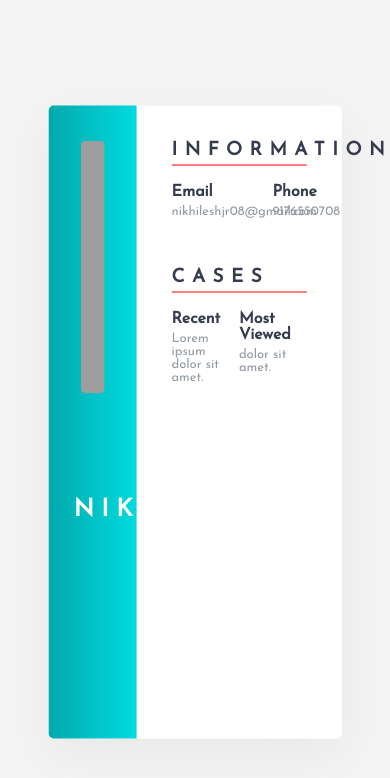
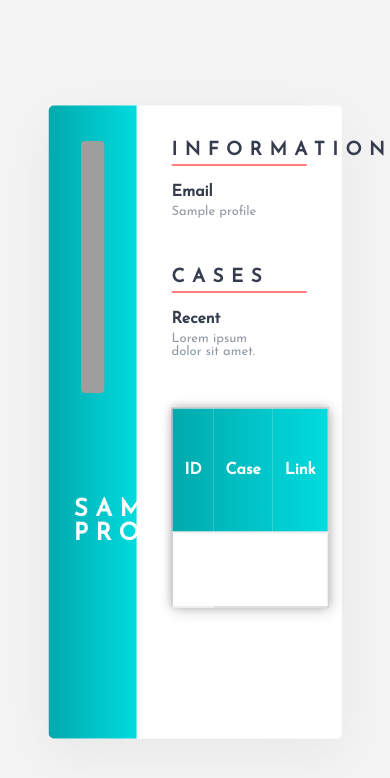
Before and after one commit to NikhileshJr08/Court-Case-Management, a Flask app: template court_case_management_webpage/templates/profile2.html in a window 390 px wide. Shown: the top 778 px of the page. Run offline with Flask 2, Linux system fonts and the light colour scheme; the template is opened without the code that fills it: most values are stand-ins (such as "Sample title", 1, 10 or a date in 2020); lists and menus that the app fills with data are empty; some libraries are stand-ins or nearby versions; grey boxes are pictures that could not be loaded.

Commit message:
Added the table in the profile page to display the case details

```diff
--- a/court_case_management_webpage/templates/profile2.html
+++ b/court_case_management_webpage/templates/profile2.html
@@ -123,6 +123,52 @@
       font-size: 18px;
     }
 
+    table {
+
+        border-collapse: collapse;
+        width: 730px;
+        height: 200px;
+        border: 1px solid #bdc3c7;
+        box-shadow: 2px 2px 15px rgba(0, 0, 0, 0.2), -1px -1px 8px rgba(0, 0, 0, 0.2);
+    }
+
+    tr {
+        transition: all .2s ease-in;
+        cursor: pointer;
+    }
+
+    th,
+    td {
+        padding: 12px;
+        text-align: left;
+        border-bottom: 1px solid #ddd;
+    }
+
+    #header {
+        background: linear-gradient(to right, #01a9ac, #01dbdf);
+        color: #fff;
+    }
+
+    h1 {
+        font-weight: 600;
+        text-align: center;
+        background: linear-gradient(to right, #01a9ac, #01dbdf);
+        color: #fff;
+        padding: 10px 0px;
+    }
+
+    tr:hover {
+        background-color: #f5f5f5;
+        transform: scale(1.02);
+        box-shadow: 2px 2px 12px rgba(0, 0, 0, 0.2), -1px -1px 8px rgba(0, 0, 0, 0.2);
+    }
+
+    @media only screen and (max-width: 768px) {
+        table {
+            width: 90%;
+        }
+    }
+
   </style>
 
 </head>
@@ -131,8 +177,8 @@
 
   <div class="wrapper">
     <div class="left">
-      <img src="https://picsum.photos/200/300" alt="user">
-      <h2>Nikhilesh</h2>
+      <img src= {{ profile[ImageUrl] }} alt="user">
+      <h2>{{ profile[Name] }}</h2>
     </div>
     <div class="right">
       <div class="info">
@@ -140,11 +186,7 @@
         <div class="info_data">
           <div class="data">
             <h4>Email</h4>
-            <p>nikhileshjr08@gmail.com</p>
-          </div>
-          <div class="data">
-            <h4>Phone</h4>
-            <p>9176550708</p>
+            <p>{{ profile[Email]}}</p>
           </div>
         </div>
       </div>
@@ -156,12 +198,23 @@
             <h4>Recent</h4>
             <p>Lorem ipsum dolor sit amet.</p>
           </div>
-          <div class="data">
-            <h4>Most Viewed</h4>
-            <p>dolor sit amet.</p>
-          </div>
         </div>
       </div>
+      <table>
+        <tr id="header">
+            <th>ID</th>
+            <th>Case</th>
+            <th>Link</th>
+        </tr>
+        {% for cas in result %}
+          <tr>
+              <td><span class="glyphicon-eye-open">
+                    <a href="{{ url_for(case(cas[0]))}}"></a>
+                  </span>
+              </td>
+          </tr>
+        {% endfor %}
+    </table>
     </div>
   </div>
 
```
